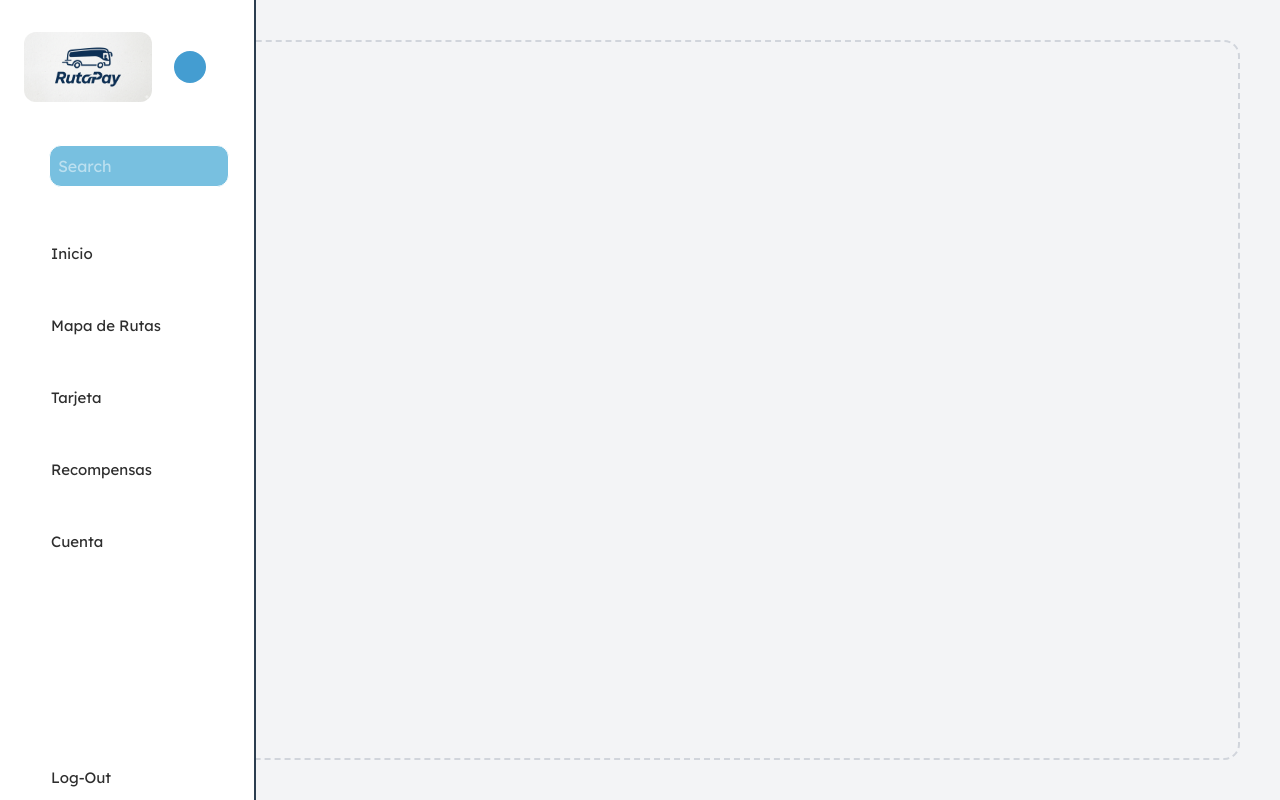
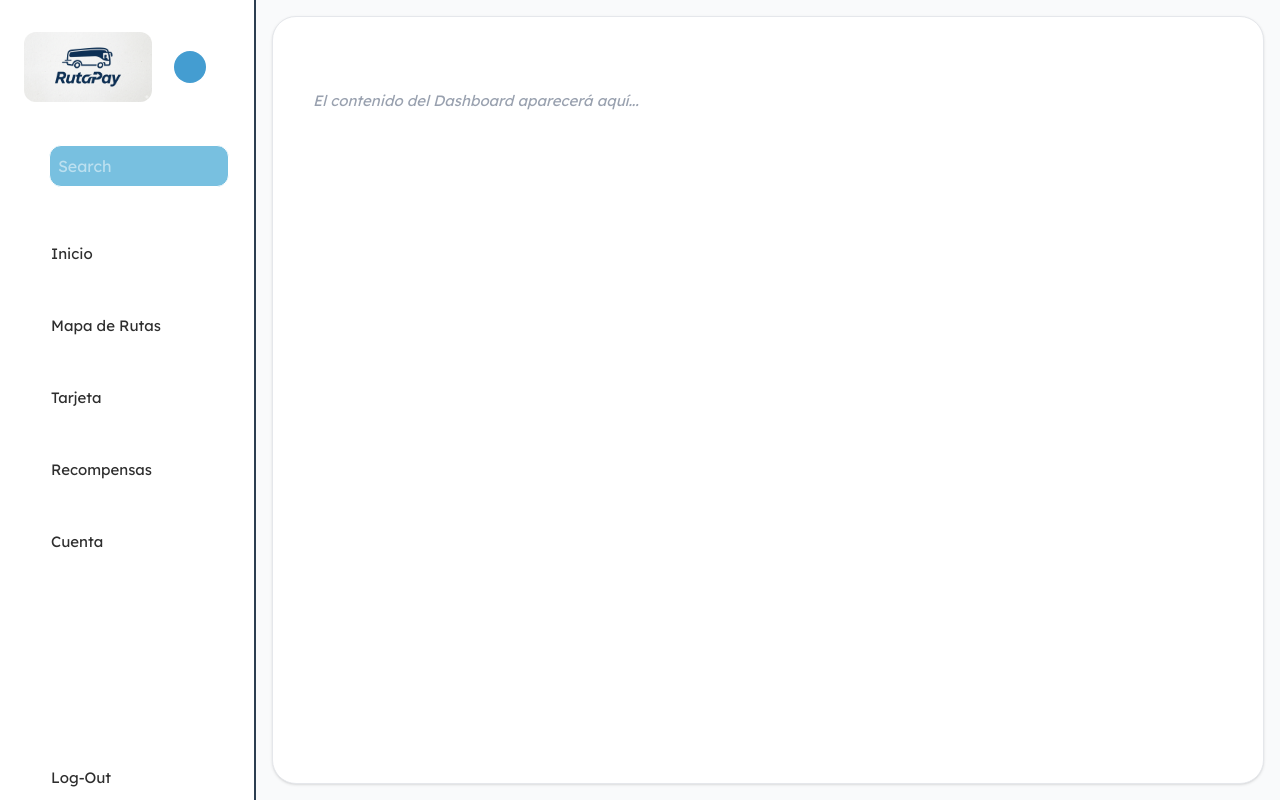
Before and after one commit to RutaPay/Web, a Vue app: page /dashboard in a window 1280 px wide. Built offline with nearby package versions, Linux system fonts and the light colour scheme; some icons are missing.

Commit message:
Added SideBar state persistence in all pages with LocalStorage

```diff
--- a/src/components/HeaderComponent.vue
+++ b/src/components/HeaderComponent.vue
@@ -11,30 +11,30 @@ import {
   ArrowOutLeftSquareHalf,
 } from '@boxicons/vue'
 import SideBarItem from '@/components/SideBarItem.vue'
+import { useSidebarStore } from '@/stores/sidebarstate'
 
-//Script para el funcionamiento del sidebar
-//Arreglado el toggle con Vue, usando clases de Vue y sin objetos del DOM, ahora el toggle funciona correctamente y no da errores en la consola
-import { ref } from 'vue'
+const sidebarStore = useSidebarStore()
 
-const isClosed = ref(false)
-
-const toggleSidebar = () => {
-  isClosed.value = !isClosed.value
-}
+/*const toggleSidebar = () => {
+  sidebarStore.toggleSidebar()
+}*/
 </script>
 
 <template>
-  <!-- Comienzo del header -->
   <nav
     class="fixed top-0 left-0 h-full py-8 px-6 border-r-2 bg-white transition-all duration-500 z-100"
-    :class="{ close: isClosed, 'w-64': !isClosed, 'w-28': isClosed }"
+    :class="{
+      close: sidebarStore.closedState,
+      'w-64': !sidebarStore.closedState,
+      'w-28': sidebarStore.closedState,
+    }"
   >
     <header class="relative">
       <div class="flex items-center">
         <span class="min-w-16 flex items-center justify-center">
           <img
             class="w-32 rounded-xl"
-            :class="{ hidden: isClosed }"
+            :class="{ hidden: sidebarStore.closedState }"
             src="../assets/LogoRutaPay.png"
             alt="logo"
           />
@@ -46,13 +46,12 @@ const toggleSidebar = () => {
         -->
       </div>
 
-      <!--También agregue el cambio de ícono al toggle-->
       <component
-        :is="isClosed ? ChevronsRight : ChevronsLeft"
+        :is="sidebarStore.closedState ? ChevronsRight : ChevronsLeft"
         id="toggle"
-        @click="toggleSidebar"
+        @click="sidebarStore.toggleSidebar()"
         class="absolute top-1/2 right-6 transform -translate-y-1/2 cursor-pointer h-8 w-8 bg-primary hover:bg-dark flex items-center justify-center rounded-[50%] text-white text-2xl transition-colors duration-300"
-        :class="{ 'left-4': isClosed }"
+        :class="{ 'left-4': sidebarStore.closedState }"
       />
     </header>
 
@@ -64,13 +63,13 @@ const toggleSidebar = () => {
           ></Search>
           <input
             class="w-7/8 outline-none border rounded-xl text-base font-normal text-white bg-secondary hover:border hover:border-dark transition-all duration-300 p-2"
-            :class="{ hidden: isClosed }"
+            :class="{ hidden: sidebarStore.closedState }"
             type="search"
             placeholder="Search"
           />
         </li>
         <ul class="mt-12">
-          <SideBarItem url="/" :isClosed="isClosed">
+          <SideBarItem url="/" :isClosed="sidebarStore.closedState">
             <template #icon>
               <Home
                 class="flex items-center justify-center min-w-16 text-2xl text-text-light transition-all duration-200 group-hover:text-white"
@@ -78,7 +77,7 @@ const toggleSidebar = () => {
             </template>
             <template #text>Inicio</template>
           </SideBarItem>
-          <SideBarItem url="map" :isClosed="isClosed">
+          <SideBarItem url="map" :isClosed="sidebarStore.closedState">
             <template #icon>
               <Trip
                 class="flex items-center justify-center min-w-16 text-2xl text-text-light transition-all duration-200 group-hover:text-white"
@@ -86,7 +85,7 @@ const toggleSidebar = () => {
             </template>
             <template #text>Mapa de Rutas</template>
           </SideBarItem>
-          <SideBarItem url="card" :isClosed="isClosed">
+          <SideBarItem url="card" :isClosed="sidebarStore.closedState">
             <template #icon>
               <CreditCardAlt
                 class="flex items-center justify-center min-w-16 text-2xl text-text-light transition-all duration-200 group-hover:text-white"
@@ -94,7 +93,7 @@ const toggleSidebar = () => {
             </template>
             <template #text>Tarjeta</template>
           </SideBarItem>
-          <SideBarItem url="rewards" :isClosed="isClosed">
+          <SideBarItem url="rewards" :isClosed="sidebarStore.closedState">
             <template #icon>
               <Gift
                 class="flex items-center justify-center min-w-16 text-2xl text-text-light transition-all duration-200 group-hover:text-white"
@@ -102,7 +101,7 @@ const toggleSidebar = () => {
             </template>
             <template #text>Recompensas</template>
           </SideBarItem>
-          <SideBarItem url="account" :isClosed="isClosed">
+          <SideBarItem url="account" :isClosed="sidebarStore.closedState">
             <template #icon>
               <User
                 class="flex items-center justify-center min-w-16 text-2xl text-text-light transition-all duration-200 group-hover:text-white"
@@ -114,7 +113,7 @@ const toggleSidebar = () => {
       </div>
     </div>
     <div class="-mt-14">
-      <SideBarItem url="log-out" :isClosed="isClosed">
+      <SideBarItem url="log-out" :isClosed="sidebarStore.closedState">
         <template #icon>
           <ArrowOutLeftSquareHalf
             class="flex items-center justify-center min-w-16 text-2xl text-text-light transition-all duration-200 group-hover:text-white"
@@ -124,8 +123,6 @@ const toggleSidebar = () => {
       </SideBarItem>
     </div>
   </nav>
-
-  <!-- Fin del header -->
 </template>
 
 <script lang="ts">
--- /dev/null
+++ b/src/stores/sidebarstate.ts
@@ -0,0 +1,21 @@
+import { ref, watch } from 'vue'
+import { defineStore } from 'pinia'
+
+export const useSidebarStore = defineStore('sidebar', () => {
+  const localValue = localStorage.getItem('sidebarClosed')
+  const closedState = ref(localValue === 'true')
+
+  watch(closedState, (val) => {
+    localStorage.setItem('sidebarClosed', val.toString())
+  })
+
+  function setSidebarClosedState(value: boolean) {
+    closedState.value = value
+  }
+
+  function toggleSidebar() {
+    closedState.value = !closedState.value
+  }
+
+  return { closedState, setSidebarClosedState, toggleSidebar }
+})
--- a/src/views/DashboardView.vue
+++ b/src/views/DashboardView.vue
@@ -1,17 +1,24 @@
 <script setup lang="ts">
 import HeaderComponent from '../components/HeaderComponent.vue'
+import { useSidebarStore } from '@/stores/sidebarstate'
+
+const sidebarStore = useSidebarStore()
 </script>
 
 <template>
-  <main>
-    <HeaderComponent />
-    <main
-      class="flex-1 bg-gray-100 h-screen overflow-y-auto p-6 md:p-10 transition-all duration-300"
+  <main
+    class="min-h-screen transition-all duration-500 bg-gray-50 p-4"
+    :class="{ 'ml-64': !sidebarStore.closedState, 'ml-28': sidebarStore.closedState }"
+  >
+    <div
+      class="w-full h-full min-h-[calc(100vh-2rem)] bg-white rounded-3xl shadow-sm border border-gray-200 p-6 md:p-10"
     >
-      <div
-        class="w-full min-h-full border-2 border-dashed border-gray-300 rounded-2xl p-4 flex flex-col gap-8"
-      ></div>
-    </main>
+      <HeaderComponent />
+
+      <div class="mt-8">
+        <p class="text-gray-400 italic">El contenido del Dashboard aparecerá aquí...</p>
+      </div>
+    </div>
   </main>
 </template>
 
--- a/src/views/LogInView.vue
+++ b/src/views/LogInView.vue
@@ -42,7 +42,9 @@ const submitForm = async () => {
         class="p-16 bg-white text-dark rounded-lg shadow-md border border-dark w-full md:w-1/2 lg:w-1/3"
       >
         <h1 class="text-3xl font-bold mt-4">Inicia sesión para usar RutaPay</h1>
-        <p class="text-sm font-bold mt-2">Accede para usar nuestra plataforma de pagos para el transporte público.</p>
+        <p class="text-sm font-bold mt-2">
+          Accede para usar nuestra plataforma de pagos para el transporte público.
+        </p>
         <form @submit.prevent="submitForm" class="mt-8 w-full">
           <input
             required
```
